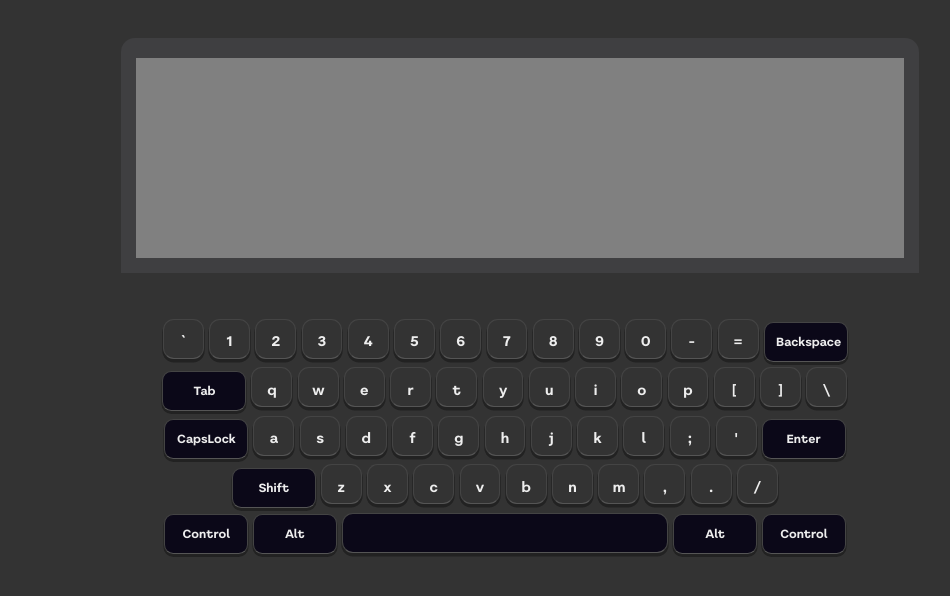
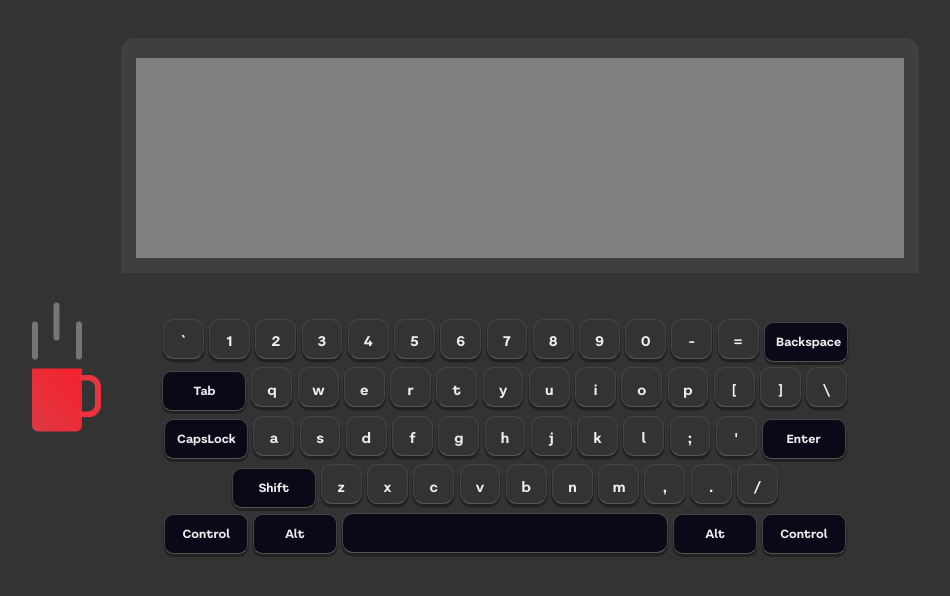
Before and after one commit to IHARNAZAROV/RSS-Virtual-Keyboard, a website: page index.html in a window 1280 px wide. Shown: the top 596 px of the page, without its empty margins (135-1085 px from the left). Drawn offline with Linux system fonts and the light colour scheme.

Commit message:
feat: add cup of coffe

```diff
--- a/index.js
+++ b/index.js
@@ -369,3 +369,7 @@ window.addEventListener('DOMContentLoaded', () => {
   keyboard.initVirtual();
   keyboard.initReal();
 });
+
+var d = document.createElement('div');
+ d.className='cssload-coffee';
+ document.body.appendChild(d);
--- a/style.css
+++ b/style.css
@@ -91,3 +91,100 @@ html {
     background-color: #0b0818;
     width: 24em;
 }
+
+.cssload-coffee {
+    text-align: left;
+    height: 63px;
+    width: 50px;
+    border-bottom-left-radius: 6px;
+    border-bottom-right-radius: 6px;
+    position: absolute;
+    left: 15%;
+    top: 50%;
+    transform: translate(-50%, -50%);
+    z-index: 999;
+    background: linear-gradient(to bottom left, rgb(247, 32, 46), rgb(219, 57, 65));
+    background: -o-linear-gradient(to bottom left, rgb(247, 32, 46), rgb(219, 57, 65));
+    background: -ms-linear-gradient(to bottom left, rgb(247, 32, 46), rgb(219, 57, 65));
+    background: -webkit-linear-gradient(to bottom left, rgb(247, 32, 46), rgb(219, 57, 65));
+    background: -moz-linear-gradient(to bottom left, rgb(247, 32, 46), rgb(219, 57, 65));
+}
+
+.cssload-coffee:before {
+    position: absolute;
+    content: "";
+    right: -19px;
+    top: 6px;
+    height: 31px;
+    width: 13px;
+    background: transparent;
+    border: 6px solid rgba(234, 54, 63, 0.98);
+    border-left: 6px solid transparent;
+    border-bottom: 6px solid rgb(240, 48, 61);
+    border-top-right-radius: 13px;
+    border-bottom-right-radius: 13px;
+    z-index: 1;
+}
+
+.cssload-coffee:after {
+    position: absolute;
+    content: "";
+    width: 6px;
+    height: 38px;
+    background: rgb(117, 109, 117);
+    border-radius: 5px;
+    top: -38px;
+    box-shadow: 44px 0px 0 rgba(117, 109, 117, 0.98), 21.5px -19px 0 rgb(117, 109, 117);
+    opacity: 1;
+    animation: cssload-steam 3.45s ease infinite;
+    -o-animation: cssload-steam 3.45s ease infinite;
+    -ms-animation: cssload-steam 3.45s ease infinite;
+    -webkit-animation: cssload-steam 3.45s ease infinite;
+    -moz-animation: cssload-steam 3.45s ease infinite;
+}
+
+
+@keyframes cssload-steam {
+    100% {
+        top: -50px;
+        background: rgb(238, 238, 238);
+        box-shadow: 44px 0px 0 rgb(238, 238, 238), 21.5px -19px 0 rgb(238, 238, 238);
+        opacity: 0.25;
+    }
+}
+
+@-o-keyframes cssload-steam {
+    100% {
+        top: -50px;
+        background: rgb(238, 238, 238);
+        box-shadow: 44px 0px 0 rgb(238, 238, 238), 21.5px -19px 0 rgb(238, 238, 238);
+        opacity: 0.25;
+    }
+}
+
+@-ms-keyframes cssload-steam {
+    100% {
+        top: -50px;
+        background: rgb(238, 238, 238);
+        box-shadow: 44px 0px 0 rgb(238, 238, 238), 21.5px -19px 0 rgb(238, 238, 238);
+        opacity: 0.25;
+    }
+}
+
+@-webkit-keyframes cssload-steam {
+    100% {
+        top: -50px;
+        background: rgb(238, 238, 238);
+        box-shadow: 44px 0px 0 rgb(238, 238, 238), 21.5px -19px 0 rgb(238, 238, 238);
+        opacity: 0.25;
+    }
+}
+
+@-moz-keyframes cssload-steam {
+    100% {
+        top: -50px;
+        background: rgb(238, 238, 238);
+        box-shadow: 44px 0px 0 rgb(238, 238, 238), 21.5px -19px 0 rgb(238, 238, 238);
+        opacity: 0.25;
+    }
+}
```
